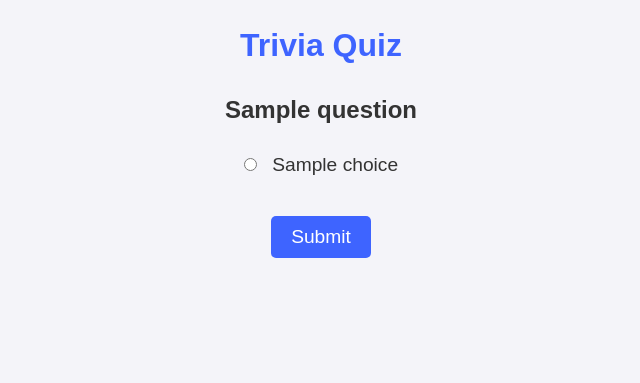
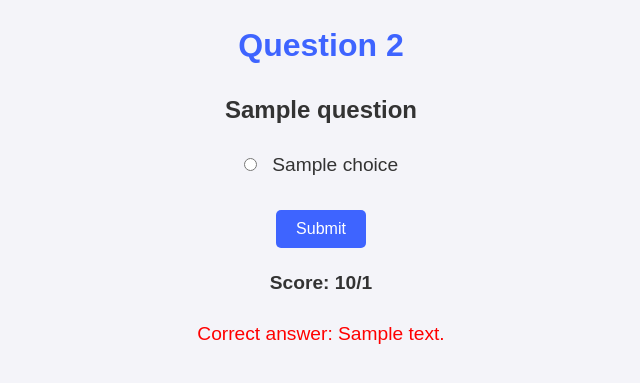
Before and after one commit to mentormahmuti/toris-trivia, a Flask app: template templates/quiz.html in a window 1280 px wide. Shown: the top 383 px of the page, without its empty margins (319-959 px from the left). Run offline with Flask 3, Linux system fonts and the light colour scheme; the visitor is signed in with stand-in values (Sample User, id 1); the template is opened without the code that fills it: most values are stand-ins (such as "Sample title", 1, 10 or a date in 2020).

Commit message:
Updated project files

```diff
--- a/app.py
+++ b/app.py
@@ -1,73 +1,126 @@
-from flask import Flask, render_template, request, session
+from flask import Flask, render_template, request, session, redirect, url_for
+import os
+import random
 
-app = Flask(__name__)  # Create a Flask application
-
-# Secret key for session management (for security)
-import os
+app = Flask(__name__)
 app.secret_key = os.environ.get('SECRET_KEY', 'default_secret_key')
 
-# List of questions, choices, and correct answers
 questions = [
-    {"question": "What is the capital of France?", "choices": ["Paris", "London", "Berlin", "Rome"], "correct": "Paris"},
-    {"question": "What is 2 + 2?", "choices": ["3", "4", "5", "6"], "correct": "4"},
-    {"question": "What is the color of the sky?", "choices": ["Blue", "Green", "Red", "Yellow"], "correct": "Blue"},
-    # Add more questions here as needed
+
+    # Geography (20 questions)
+    {"question": "What is the capital of Australia?", "choices": ["Canberra", "Sydney", "Melbourne", "Brisbane"], "correct": "Canberra"},
+    {"question": "What is the longest river in the world?", "choices": ["Amazon", "Nile", "Yangtze", "Mississippi"], "correct": "Nile"},
+    {"question": "Which country has the most islands in the world?", "choices": ["Sweden", "Indonesia", "Philippines", "Canada"], "correct": "Sweden"},
+    {"question": "Which desert is the largest in the world?", "choices": ["Sahara", "Gobi", "Kalahari", "Antarctic"], "correct": "Antarctic"},
+    {"question": "What is the smallest country in the world?", "choices": ["Vatican City", "Monaco", "San Marino", "Liechtenstein"], "correct": "Vatican City"},
+    {"question": "Which city is known as the 'Big Apple'?", "choices": ["New York", "Los Angeles", "Chicago", "San Francisco"], "correct": "New York"},
+    {"question": "Which continent has the most countries?", "choices": ["Africa", "Asia", "Europe", "South America"], "correct": "Africa"},
+    {"question": "What is the name of the sea bordered by Europe to the north and Africa to the south?", "choices": ["Mediterranean Sea", "Red Sea", "Caribbean Sea", "Baltic Sea"], "correct": "Mediterranean Sea"},
+    {"question": "What is the highest waterfall in the world?", "choices": ["Angel Falls", "Niagara Falls", "Victoria Falls", "Iguazu Falls"], "correct": "Angel Falls"},
+    {"question": "Which U.S. state is the Grand Canyon located in?", "choices": ["Arizona", "Nevada", "Colorado", "Utah"], "correct": "Arizona"},
+    {"question": "Which mountain range is Mount Everest a part of?", "choices": ["Himalayas", "Rockies", "Andes", "Alps"], "correct": "Himalayas"},
+    {"question": "What is the largest island in the world?", "choices": ["Greenland", "Australia", "New Guinea", "Borneo"], "correct": "Greenland"},
+    {"question": "Which U.S. state is known as the 'Sunshine State'?", "choices": ["Florida", "California", "Texas", "Hawaii"], "correct": "Florida"},
+    {"question": "What is the capital of Canada?", "choices": ["Ottawa", "Toronto", "Montreal", "Vancouver"], "correct": "Ottawa"},
+    {"question": "Which African country has the largest population?", "choices": ["Nigeria", "Ethiopia", "Egypt", "South Africa"], "correct": "Nigeria"},
+    {"question": "Which ocean is the largest?", "choices": ["Pacific", "Atlantic", "Indian", "Arctic"], "correct": "Pacific"},
+    {"question": "What is the capital of Japan?", "choices": ["Tokyo", "Kyoto", "Osaka", "Nagoya"], "correct": "Tokyo"},
+    {"question": "What is the tallest building in the world?", "choices": ["Burj Khalifa", "Shanghai Tower", "Empire State Building", "Willis Tower"], "correct": "Burj Khalifa"},
+    {"question": "Which European country is known for its fjords?", "choices": ["Norway", "Sweden", "Iceland", "Finland"], "correct": "Norway"},
+    {"question": "Which country is the Great Barrier Reef located in?", "choices": ["Australia", "Indonesia", "Philippines", "Thailand"], "correct": "Australia"},
+
+    # History (20 questions)
+    {"question": "Who was the first President of the United States?", "choices": ["George Washington", "Thomas Jefferson", "Abraham Lincoln", "John Adams"], "correct": "George Washington"},
+    {"question": "In which year did the Titanic sink?", "choices": ["1912", "1905", "1920", "1898"], "correct": "1912"},
+    {"question": "Who discovered America?", "choices": ["Christopher Columbus", "Marco Polo", "Amerigo Vespucci", "Leif Erikson"], "correct": "Christopher Columbus"},
+    {"question": "Which war was fought between the North and South regions in the United States?", "choices": ["Civil War", "World War I", "Revolutionary War", "Vietnam War"], "correct": "Civil War"},
+    {"question": "Who was the first man to step on the moon?", "choices": ["Neil Armstrong", "Buzz Aldrin", "Michael Collins", "Yuri Gagarin"], "correct": "Neil Armstrong"},
+    {"question": "In which year did World War II end?", "choices": ["1945", "1939", "1918", "1950"], "correct": "1945"},
+    {"question": "Who was the first emperor of China?", "choices": ["Qin Shi Huang", "Han Wudi", "Emperor Gaozu", "Emperor Taizong"], "correct": "Qin Shi Huang"},
+    {"question": "Which empire was ruled by Julius Caesar?", "choices": ["Roman Empire", "Ottoman Empire", "Byzantine Empire", "Mongol Empire"], "correct": "Roman Empire"},
+    {"question": "Who was the famous queen of ancient Egypt?", "choices": ["Cleopatra", "Nefertiti", "Hatshepsut", "Maatkare"], "correct": "Cleopatra"},
+    {"question": "Which event started World War I?", "choices": ["Assassination of Archduke Franz Ferdinand", "The bombing of Pearl Harbor", "The Treaty of Versailles", "The invasion of Poland"], "correct": "Assassination of Archduke Franz Ferdinand"},
+    {"question": "What ancient civilization built the Machu Picchu?", "choices": ["Inca", "Maya", "Aztec", "Olmec"], "correct": "Inca"},
+    {"question": "Who was the leader of the Soviet Union during World War II?", "choices": ["Joseph Stalin", "Leon Trotsky", "Vladimir Lenin", "Nikita Khrushchev"], "correct": "Joseph Stalin"},
+    {"question": "Which battle is considered the turning point of the American Civil War?", "choices": ["Battle of Gettysburg", "Battle of Antietam", "Battle of Fort Sumter", "Battle of Appomattox"], "correct": "Battle of Gettysburg"},
+    {"question": "In which country did the Industrial Revolution begin?", "choices": ["England", "France", "Germany", "United States"], "correct": "England"},
+    {"question": "Who was the leader of the French Revolution?", "choices": ["Maximilien Robespierre", "Napoleon Bonaparte", "Louis XVI", "Jean-Paul Marat"], "correct": "Maximilien Robespierre"},
+    {"question": "Which was the first country to grant women the right to vote?", "choices": ["New Zealand", "United States", "United Kingdom", "Finland"], "correct": "New Zealand"},
+    {"question": "Who wrote the Declaration of Independence?", "choices": ["Thomas Jefferson", "George Washington", "Benjamin Franklin", "John Adams"], "correct": "Thomas Jefferson"},
+    {"question": "What ancient civilization built the pyramids of Giza?", "choices": ["Ancient Egyptians", "Romans", "Greeks", "Babylonians"], "correct": "Ancient Egyptians"},
+    {"question": "Which event marked the end of the Middle Ages?", "choices": ["Fall of Constantinople", "The Black Death", "The Renaissance", "The Reformation"], "correct": "Fall of Constantinople"},
+    {"question": "Who was the first woman to fly solo across the Atlantic Ocean?", "choices": ["Amelia Earhart", "Bessie Coleman", "Jacqueline Cochran", "Sally Ride"], "correct": "Amelia Earhart"},
+
+    # Science (20 questions)
+    {"question": "What is the chemical symbol for water?", "choices": ["H2O", "CO2", "O2", "H2"], "correct": "H2O"},
+    {"question": "What planet is known as the Red Planet?", "choices": ["Mars", "Venus", "Jupiter", "Saturn"], "correct": "Mars"},
+    {"question": "What is the largest organ in the human body?", "choices": ["Skin", "Heart", "Liver", "Brain"], "correct": "Skin"},
+    {"question": "What gas do plants absorb from the atmosphere during photosynthesis?", "choices": ["Oxygen", "Carbon Dioxide", "Nitrogen", "Hydrogen"], "correct": "Carbon Dioxide"},
+    {"question": "What element does 'O' represent on the periodic table?", "choices": ["Oxygen", "Osmium", "Oganesson", "Ozone"], "correct": "Oxygen"},
+    {"question": "What is the powerhouse of the cell?", "choices": ["Mitochondria", "Nucleus", "Endoplasmic Reticulum", "Ribosome"], "correct": "Mitochondria"},
+    {"question": "Which planet is the closest to the Sun?", "choices": ["Mercury", "Venus", "Earth", "Mars"], "correct": "Mercury"},
+    {"question": "What is the hardest natural substance on Earth?", "choices": ["Diamond", "Gold", "Iron", "Platinum"], "correct": "Diamond"},
+    {"question": "What is the chemical formula for table salt?", "choices": ["NaCl", "KCl", "CaCl2", "MgCl2"], "correct": "NaCl"},
+    {"question": "Which scientist developed the theory of general relativity?", "choices": ["Albert Einstein", "Isaac Newton", "Galileo Galilei", "Nikola Tesla"], "correct": "Albert Einstein"},
+    {"question": "What is the most common element in the Earth's crust?", "choices": ["Oxygen", "Silicon", "Aluminum", "Iron"], "correct": "Oxygen"},
+    {"question": "What is the process by which plants make their food?", "choices": ["Photosynthesis", "Respiration", "Fermentation", "Transpiration"], "correct": "Photosynthesis"},
+    {"question": "What is the main ingredient in natural gas?", "choices": ["Methane", "Ethane", "Propane", "Butane"], "correct": "Methane"},
+    {"question": "Which part of the brain controls balance and coordination?", "choices": ["Cerebellum", "Cerebrum", "Medulla", "Hypothalamus"], "correct": "Cerebellum"},
+    {"question": "How many bones are in the adult human body?", "choices": ["206", "205", "208", "210"], "correct": "206"},
+    {"question": "Which element has the atomic number 1?", "choices": ["Hydrogen", "Helium", "Oxygen", "Carbon"], "correct": "Hydrogen"},
+    {"question": "What is the largest planet in our solar system?", "choices": ["Jupiter", "Saturn", "Uranus", "Neptune"], "correct": "Jupiter"},
+    {"question": "What is the center of an atom called?", "choices": ["Nucleus", "Electron", "Proton", "Neutron"], "correct": "Nucleus"},
+    {"question": "Which chemical element has the symbol 'Fe'?", "choices": ["Iron", "Fermium", "Francium", "Fluorine"], "correct": "Iron"},
+    {"question": "What is the main source of energy for the Earth?", "choices": ["The Sun", "The Moon", "The Earth’s Core", "Tidal Energy"], "correct": "The Sun"}
+
+
 ]
 
 @app.route("/")  # Define the route for the homepage
 def home():
+    # Shuffle the questions and select 10 random questions
+    random.shuffle(questions)
+    selected_questions = questions[:10]
+
+    # Shuffle the choices for each question
+    for question in selected_questions:
+        random.shuffle(question["choices"])
+
+    session['score'] = 0
+    session['current_question'] = 0
+    session['questions'] = selected_questions
+    session['correct_answer'] = None
     return render_template("home.html")  # Render the HTML file for the homepage
 
 @app.route("/quiz", methods=["GET", "POST"])  # Allow both GET and POST methods for quiz page
 def quiz():
-    # Reset the session for a new quiz if not already initialized (after restarting)
-    if request.method == "GET":
-        session.pop('current_question', None)
-        session.pop('score', None)
+    if request.method == "POST":
+        selected_choice = request.form.get("choice")
+        current_question = session.get('current_question')
+        questions = session.get('questions')
+        correct_answer = questions[current_question]['correct']
 
-    # Initialize the game state if not already in session
-    if 'current_question' not in session:
-        session['current_question'] = 0
-        session['score'] = 0
+        if selected_choice == correct_answer:
+            session['score'] += 1
+            session['correct_answer'] = None
+        else:
+            session['correct_answer'] = correct_answer
 
-    current_question = session['current_question']
-    score = session['score']
+        session['current_question'] += 1
 
-    # Get the current question
-    if current_question >= len(questions):
-        # If we exceed the number of questions, show the results page
-        return render_template("results.html", score=session['score'], total=len(questions))
+        if session['current_question'] >= len(questions):
+            return redirect(url_for('results'))
 
+    current_question = session.get('current_question')
+    questions = session.get('questions')
     question = questions[current_question]
 
-    if request.method == "POST":
-        # Get the selected answer from the form
-        answer = request.form.get("answer")
+    return render_template("quiz.html", question=question, score=session.get('score'), correct_answer=session.get('correct_answer'))
 
-        # Check if the answer is correct
-        if answer == question["correct"]:
-            session['score'] += 1  # Increase score if the answer is correct
-
-        # Move to the next question
-        session['current_question'] += 1
-
-        # If there are no more questions, show the results
-        if session['current_question'] >= len(questions):
-            return render_template("results.html", score=session['score'], total=len(questions))
-
-    # If there are still more questions, render the quiz page
-    if session['current_question'] < len(questions):
-        question = questions[session['current_question']]  # Get the next question
-        return render_template("quiz.html", question=question["question"], choices=question["choices"])
-
-    return "Error: No more questions available."
-
-@app.route("/restart")
-def restart():
-    # Reset the session to restart the game
-    session.pop('current_question', None)
-    session.pop('score', None)
-    return render_template("home.html")  # Redirect to the home page after restarting
+@app.route("/results")
+def results():
+    score = session.get('score')
+    return render_template("results.html", score=score)
 
 if __name__ == "__main__":
-    app.run(debug=True)  # Run the app in debug mode for development
+    app.run(debug=True)
--- a/static/css/styles.css
+++ b/static/css/styles.css
@@ -15,13 +15,23 @@ body {
     text-align: center;
 }
 
+/* Container styles */
+.container {
+    max-width: 600px;
+    margin: 0 auto;
+    padding: 20px;
+    background-color: #fff;
+    border-radius: 10px;
+    box-shadow: 0 0 10px rgba(0, 0, 0, 0.1);
+}
+
 /* Header styles */
 h1 {
     color: #3e64ff;
     margin-bottom: 20px;
 }
 
-/* Style for the quiz question */
+/* Paragraph styles */
 p {
     font-size: 1.5rem;
     margin-bottom: 20px;
@@ -39,6 +49,24 @@ input[type="radio"] {
     margin-right: 10px;
 }
 
+/* Style for the submit button */
+input[type="submit"], .start-button {
+    background-color: #3e64ff;
+    color: white;
+    border: none;
+    padding: 10px 20px;
+    cursor: pointer;
+    font-size: 1rem;
+    border-radius: 5px;
+    margin-top: 20px;
+    text-decoration: none;
+    display: inline-block;
+}
+
+input[type="submit"]:hover, .start-button:hover {
+    background-color: #2c4db2;
+}
+
 /* Button style */
 button {
     background-color: #3e64ff;
@@ -53,6 +81,20 @@ button {
 
 button:hover {
     background-color: #3247e0;
+}
+
+/* Style for the score display */
+.score {
+    font-size: 1.2rem;
+    margin-top: 20px;
+    font-weight: bold;
+}
+
+/* Style for the correct answer display */
+.correct-answer {
+    color: red;
+    font-size: 1.2rem;
+    margin-top: 20px;
 }
 
 /* Style for the results page */
--- a/templates/quiz.html
+++ b/templates/quiz.html
@@ -1,22 +1,27 @@
 <!DOCTYPE html>
-<html lang="en">
+<html>
 <head>
-    <link rel="stylesheet" href="{{ url_for('static', filename='css/styles.css') }}">
-    <meta charset="UTF-8">
-    <meta name="viewport" content="width=device-width, initial-scale=1.0">
-    <title>Trivia Quiz</title>
+    <title>Quiz</title>
+    <link rel="stylesheet" type="text/css" href="{{ url_for('static', filename='css/styles.css') }}">
 </head>
 <body>
-    <h1>Trivia Quiz</h1>
-    <p>{{ question }}</p>
-
-    <form method="POST">
-        {% for choice in choices %}
+    <h1>Question {{ session.current_question + 1 }}</h1>
+    <p>{{ question.question }}</p>
+    <form method="post">
+        {% for choice in question.choices %}
             <label>
-                <input type="radio" name="answer" value="{{ choice }}" required> {{ choice }}
-            </label><br>
+                <input type="radio" name="choice" value="{{ choice }}" required> {{ choice }}
+            </label>
         {% endfor %}
-        <button type="submit">Submit</button>
+        <input type="submit" value="Submit">
     </form>
+    <div class="score">
+        Score: {{ score }}/{{ session.current_question }}
+    </div>
+    {% if correct_answer %}
+        <div class="correct-answer">
+            Correct answer: {{ correct_answer }}
+        </div>
+    {% endif %}
 </body>
 </html>
```
Also changed, not shown: templates/home.html (+8 -8 lines), templates/results.html (+7 -10 lines), 2 other files.
